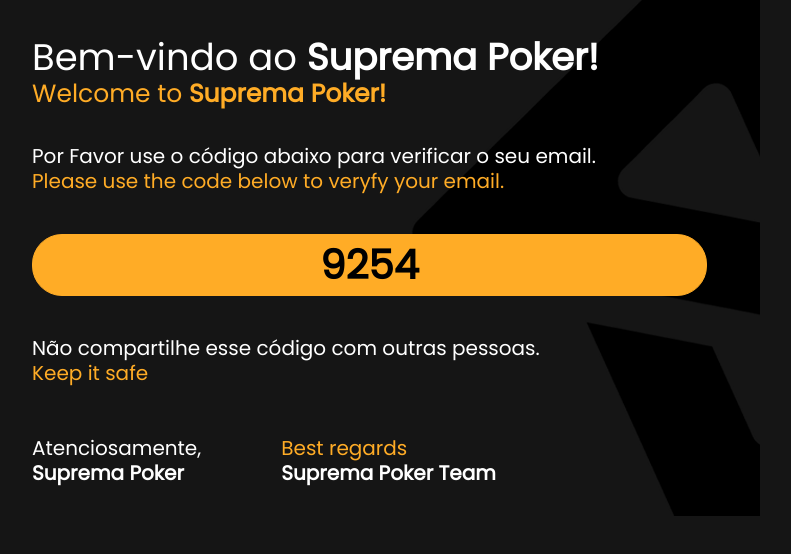
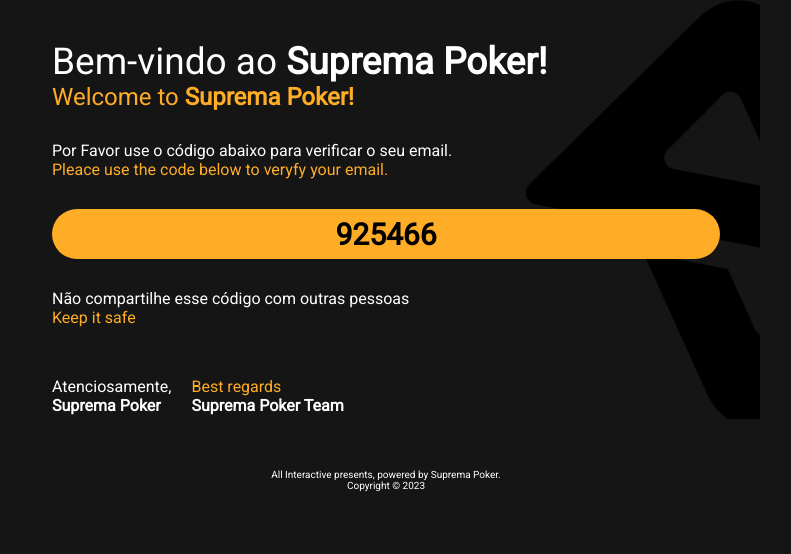
Before and after one commit to MarcioTezini/Verification-cod-suprema, a plain HTML site: page index.html in a window 1280 px wide. Shown: the whole page, without its empty margins (254-1045 px from the left). Drawn offline with Linux system fonts and the light colour scheme.

Commit message:
v1.3
modificação mais pratica

```diff
--- a/index.html
+++ b/index.html
@@ -1,5 +1,5 @@
 <!DOCTYPE html>
-<html lang="en">
+<html lang="pt-br en">
 
 <head>
     <meta charset="UTF-8">
@@ -12,164 +12,155 @@
         href="https://fonts.googleapis.com/css2?family=Dancing+Script:wght@400;600&family=Lato:wght@300;400;700&family=Lobster&family=Open+Sans&family=Poppins&family=Roboto&family=Satisfy&display=swap"
         rel="stylesheet">
     <style>
-        html,
-        body {
+        * {
             margin: 0;
             padding: 0;
+            font-family: 'roboto', sans-serif;
+        }
+        body{
             background-color: #151515;
-            font-family: 'Poppins', sans-serif;
-
         }
-        /* body{
-            width: 100%;
-            height: 100%;
-            background-position: right;
-            background-image: url('./bg1.png');
-            background-size: contain;
-            background-repeat: no-repeat;
-        } */
-
-        .container {margin: auto;
+        .container {
+            box-sizing: border-box;
+            padding: 40px 40px 0px 40px;
+            margin: auto;
             max-width: 748px;
             background-image: url('./bg1.png');
             background-repeat: no-repeat;
+            background-size: contain;
             background-position: right;
-            position: relative;
-            overflow: hidden;
             color: white;
-            width: 100%;
-        }
-/* test */
-        .conteudo {
-            width: 100%;
-            margin: auto;
-            padding: 20px;
         }
 
         .bem-vindo {
-            width: 100%;
-            font-size: 25px;
-            line-height:0px;
-            font-size: 25px;
-            color: #ffac26;
-        }
-        .p1{
-            color: white;
             font-size: 37px;
         }
 
-        .p2 {
-            line-height:0px;
-            font-size: 25px;
+        .welcome {
+            color: #ffac26;
+            font-size: 24px;
+        }
+
+        .por-favor {
+            margin-top: 30px;
+        }
+
+        .pleace {
             color: #ffac26;
         }
 
-        .por-favor {
+        .numero {
+            margin-top: 30px;
+            background-color: #ffac26;
+            border-radius: 40px;
             width: 100%;
-            font-size: 20px;
-            margin-top: 60px;
-            line-height: 5px;
+            height: 50px;
+            display: flex;
+            align-items: center;
+            justify-content: center;
+            color: black;
+            font-size: 30px;
+            font-weight: 600;
         }
 
-        .p4 {
+        .compartilhe {
+            margin-top: 30px;
+        }
+
+        .keep {
+            color: #ffac26;
+
+        }
+
+        .final {
+            margin-top: 50px;
+            display: inline-block;
+        }
+
+        .atenci {
+            float: left;
+        }
+
+        .best {
+            margin-left: 20px;
+            float: right;
             color: #ffac26;
         }
 
-        .codigo {
+        .white {
+            color: white;
+        }
+        .copy{
+            font-size: 10px;
+            color: white;
             margin-top: 50px;
-            width: 90%;
-            border: 1px solid #ffac26;
             text-align: center;
-            border-radius: 30px;
-            background-color: #ffac26;
         }
-
-        .numero {
-            color: #000000;
-            font-size: 40px;
-            font-weight: 900;
-            margin: 0px;
-
-        }
-
-        .nao-compartilhe {
-            width: 100%;
-            font-size: 20px;
-            margin-top: 50px;
-            line-height: 5px;
-        }
-
-        .p6 {
-            color: #ffac26;
-        }
-
-        .final {
-            display: flex;
-        }
-
-        .atenciosamente {
-            font-size: 20px;
-            margin-top: 30px;
-            line-height: 5px;
-        }
-
-        .best {
-            margin-left: 80px;
-            margin-top: 30px;
-            font-size: 20px;
-            line-height: 5px;
-        }
-
-        .p9 {
-            color: #ffac26;
-        }
-        @media screen and (max-width:1230px){
-        }
-        @media screen and (max-width:1032px){
-        }
-        @media screen and (max-width:880px) {
-        }
-        @media screen and (max-width:768px) {
-        }
-        @media screen and (max-width:520px) {
-        }
-        @media screen and (max-width:468px) {
-        }
-
-
     </style>
 </head>
 
 <body>
     <div class="container">
-            <div class="conteudo">
-                <div class="bem-vindo">
-                    <p class="p1">Bem-vindo ao <strong>Suprema Poker!</strong></p>
-                     Welcome to <strong>Suprema Poker!</strong>
+
+        <div class="titulo">
+            <section class="bem-vindo">
+
+                Bem-vindo ao
+                <strong>
+                    Suprema Poker!
+                </strong>
+            </section>
+            <section class="welcome">
+
+                Welcome to
+                <strong>
+                    Suprema Poker!
+                </strong>
+
+
+            </section>
+
         </div>
-                <div class="por-favor">
-                    <p class="p3">Por Favor use o código abaixo para verificar o seu email.</p>
-                    <p class="p4">Please use the code below to veryfy your email.</p>
+
+        <p class="por-favor">
+            Por Favor use o código abaixo para verificar o seu email.
+        </p>
+        <p class="pleace">
+            Pleace use the code below to veryfy your email.
+        </p>
+
+        <div class="numero">
+            925466
         </div>
-                <div class="codigo">
-                    <p class="numero">9254</p>
-                </div>
-                <div class="nao-compartilhe">
-                    <p class="p5">Não compartilhe esse código com outras pessoas.</p>
-                    <p class="p6">Keep it safe</p>
-                </div>
+
+        <p class="compartilhe">
+            Não compartilhe esse código com outras pessoas
+        </p>
+        <p class="keep">
+            Keep it safe
+        </p>
         <div class="final">
-                    <div class="atenciosamente">
-                        <p class="p7">Atenciosamente,</p>
-                        <p class="p8"><strong>Suprema Poker</strong></p>
+            <div class="atenci">
+                Atenciosamente,
+                <br>
+                <b>
+                    Suprema Poker
+                </b>
+
             </div>
             <div class="best">
-                        <p class="p9">Best regards</p>
-                        <p class="p10"><strong>Suprema Poker Team</strong></p>
+                Best regards
+                <br>
+                <b class="white">
+                    Suprema Poker Team
+                </b>
             </div>
         </div>
+
     </div>
-        </div>
+    <p class="copy">All Interactive presents, powered by Suprema Poker.
+        <br>
+         Copyright © 2023</p>
 
 
 
```
Lines whose indentation alone changed are shown as unchanged.
